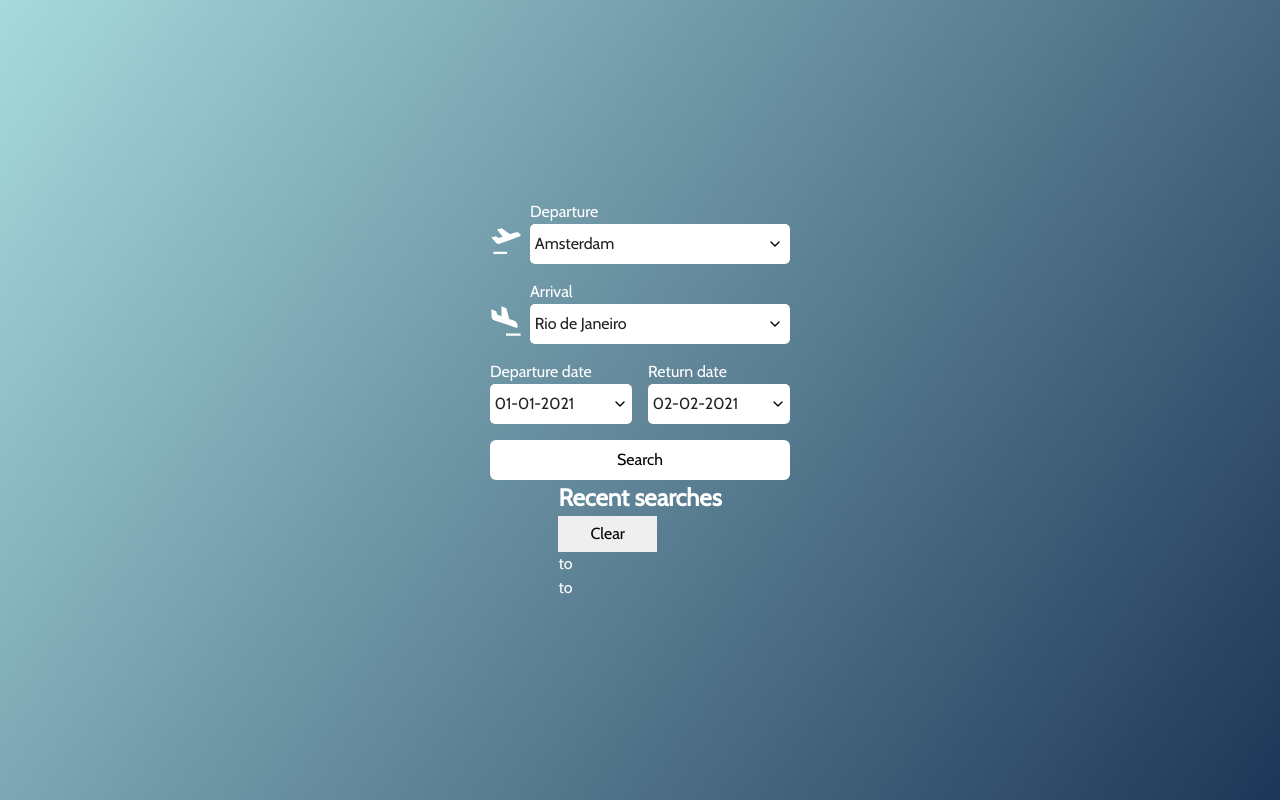
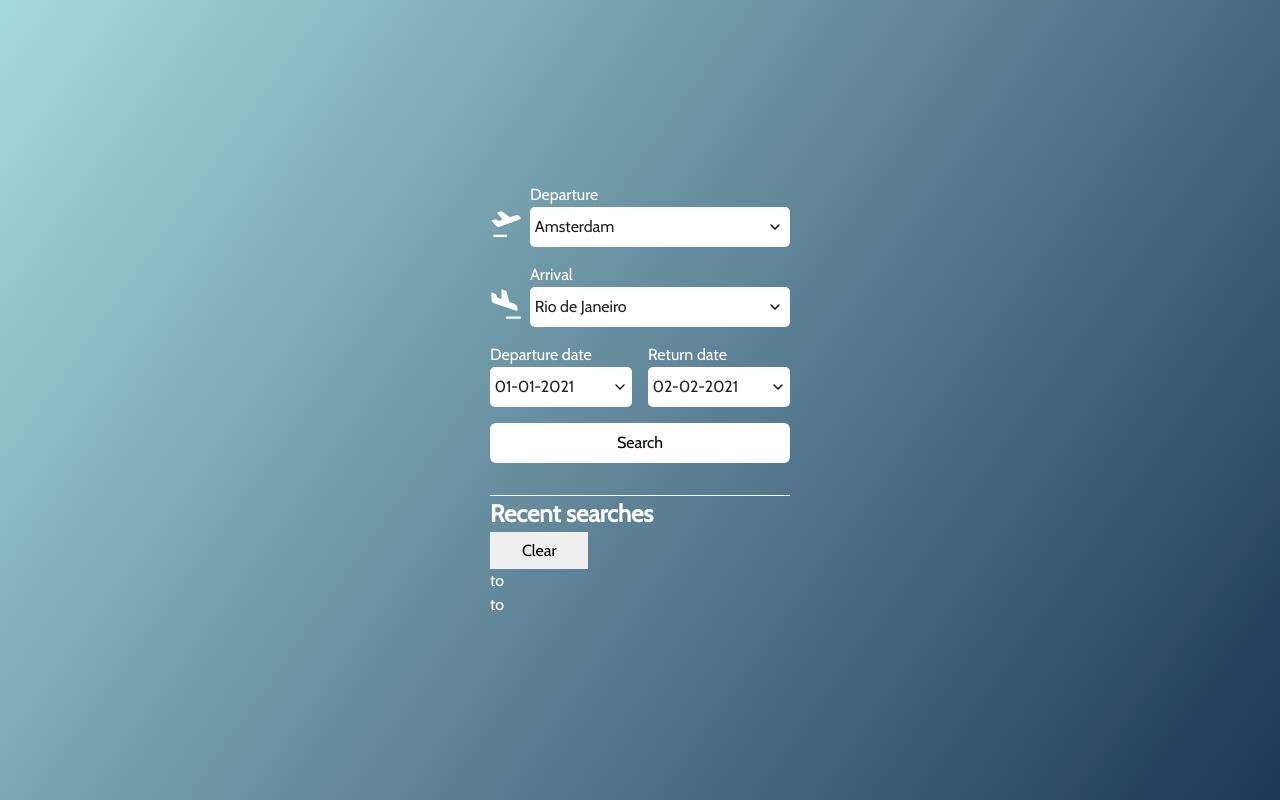
Before and after one commit to ndemia/flight-search, a plain HTML site: page index.html in a window 1280 px wide. Drawn offline with Linux system fonts and the light colour scheme.

Commit message:
Added new HTML container for the main content and some styles to the recent searches section

```diff
--- a/index.html
+++ b/index.html
@@ -9,6 +9,8 @@
     <title>Flight search</title>
 </head>
 <body>
+
+  <main class="page">
 
     <form class="form">
 
@@ -88,7 +90,6 @@
         <button class="btn form__btn--submit" type="submit">Search</button>
         <span class="loader-out hidden"><span class="loader-in"></span></span>
       </section>
-
     </form>
 
     <section class="search">
@@ -101,6 +102,7 @@
         <p><span class="search__departure-date"></span> to <span class="search__return-date"></span></p>
       </div>
     </section>
+  </main>
 
   <script src="js/app.js"></script>
 </body>
--- a/scss/styles.scss
+++ b/scss/styles.scss
@@ -51,8 +51,12 @@ body {
     color: white;
 }
 
+.page {
+    width: 300px;
+}
+
 .form {
-    width: 300px;
+    margin-bottom: 2rem;
 
     &__group {
         display: flex;
@@ -119,6 +123,8 @@ body {
 }
 
 .search {
+    border-top: 1px solid #fff;
+
     &__header {
 
     }
```
Also changed, not shown: css/styles.css. Lines whose indentation alone changed are shown as unchanged.
